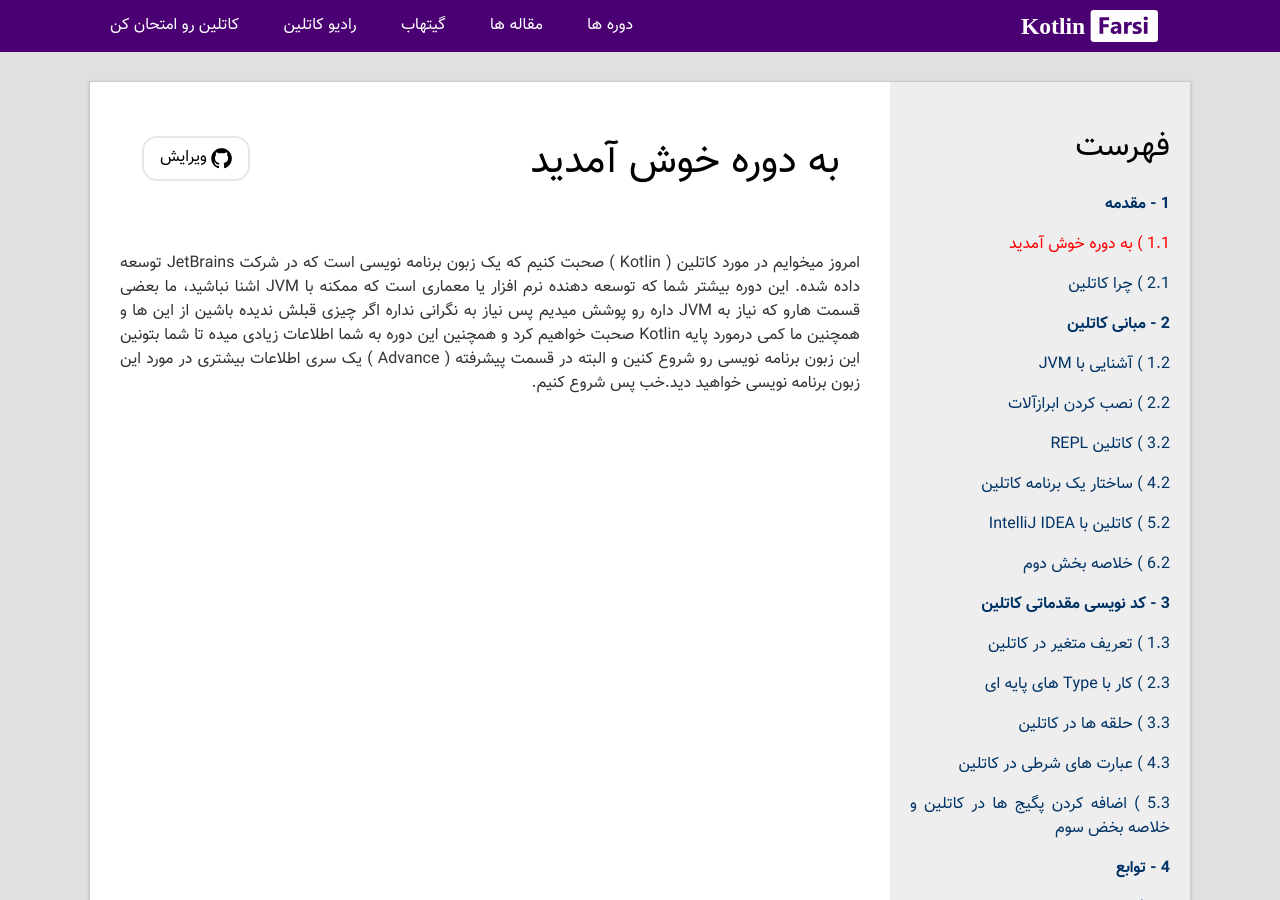
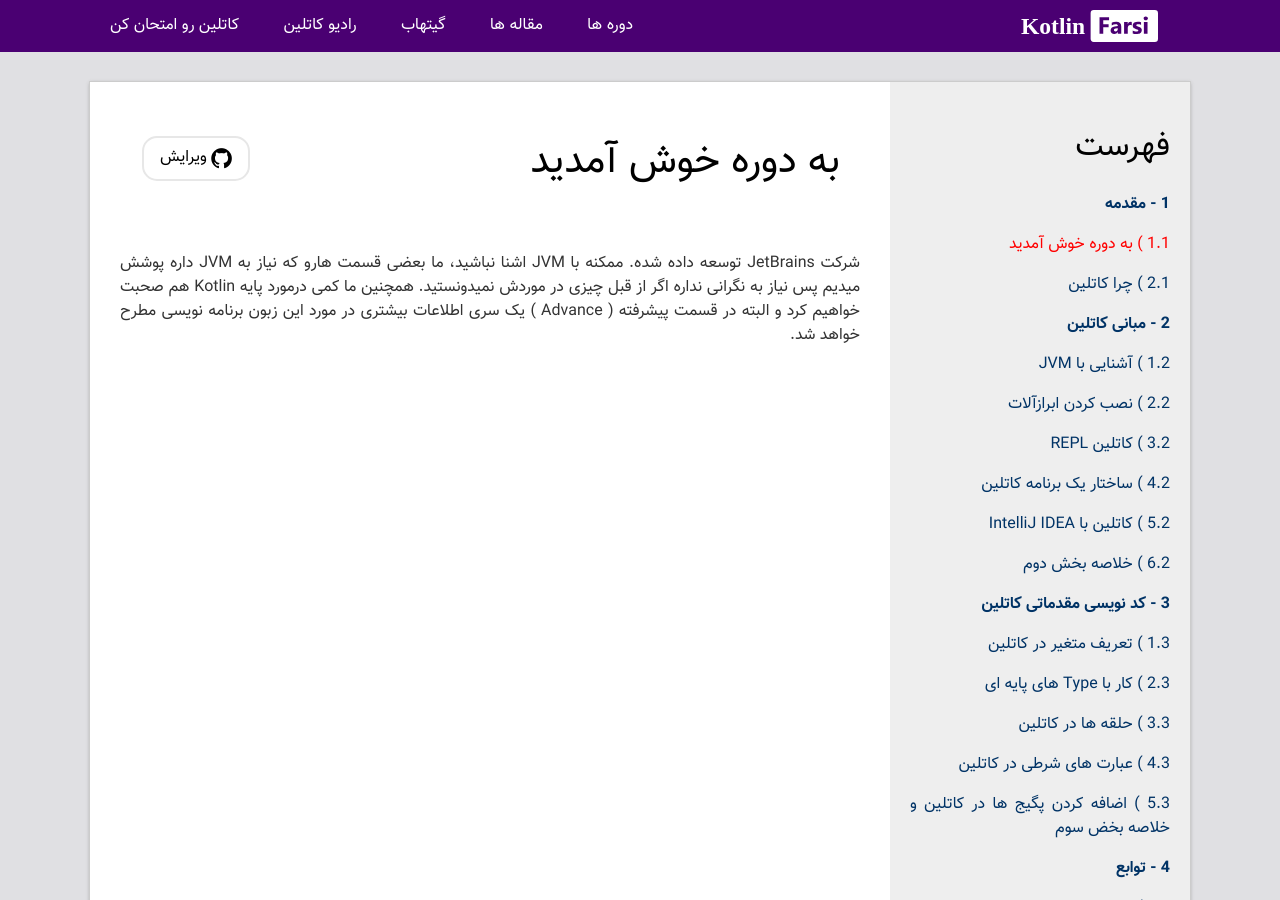
Before and after one commit to KotlinFarsi/KotlinFarsi-WebSite, a Jekyll site: the page built from _tutorials/introduction/welcome-to-the-course.md, in a window 1280 px wide and 900 px high. Built offline with Jekyll 4.4.1, drawn with Linux system fonts in a browser that asks for light colours; nearby versions of some CDN libraries.

Commit message:
Update welcome-to-the-course.md

```diff
--- a/_tutorials/introduction/welcome-to-the-course.md
+++ b/_tutorials/introduction/welcome-to-the-course.md
@@ -11,5 +11,4 @@
 
 
 
-امروز میخوایم در مورد کاتلین ( Kotlin ) صحبت کنیم که یک زبون برنامه نویسی است که در شرکت JetBrains توسعه داده شده.
-این دوره بیشتر شما که توسعه دهنده نرم افزار یا معماری است که ممکنه با JVM اشنا نباشید، ما بعضی قسمت هارو که نیاز به JVM داره رو پوشش میدیم پس نیاز به نگرانی نداره اگر چیزی قبلش ندیده باشین از این ها و همچنین ما کمی درمورد پایه Kotlin صحبت خواهیم کرد و همچنین این دوره به شما اطلاعات زیادی میده تا شما بتونین این زبون برنامه نویسی رو شروع کنین و البته در قسمت پیشرفته ( Advance ) یک سری اطلاعات بیشتری در مورد این زبون برنامه نویسی خواهید دید.خب پس شروع کنیم.
+شرکت JetBrains توسعه داده شده. ممکنه با JVM اشنا نباشید، ما بعضی قسمت هارو که نیاز به JVM داره پوشش میدیم پس نیاز به نگرانی نداره اگر از قبل چیزی در موردش نمیدونستید. همچنین ما کمی درمورد پایه Kotlin هم صحبت خواهیم کرد و البته در قسمت پیشرفته ( Advance ) یک سری اطلاعات بیشتری در مورد این زبون برنامه نویسی مطرح خواهد شد.
```
